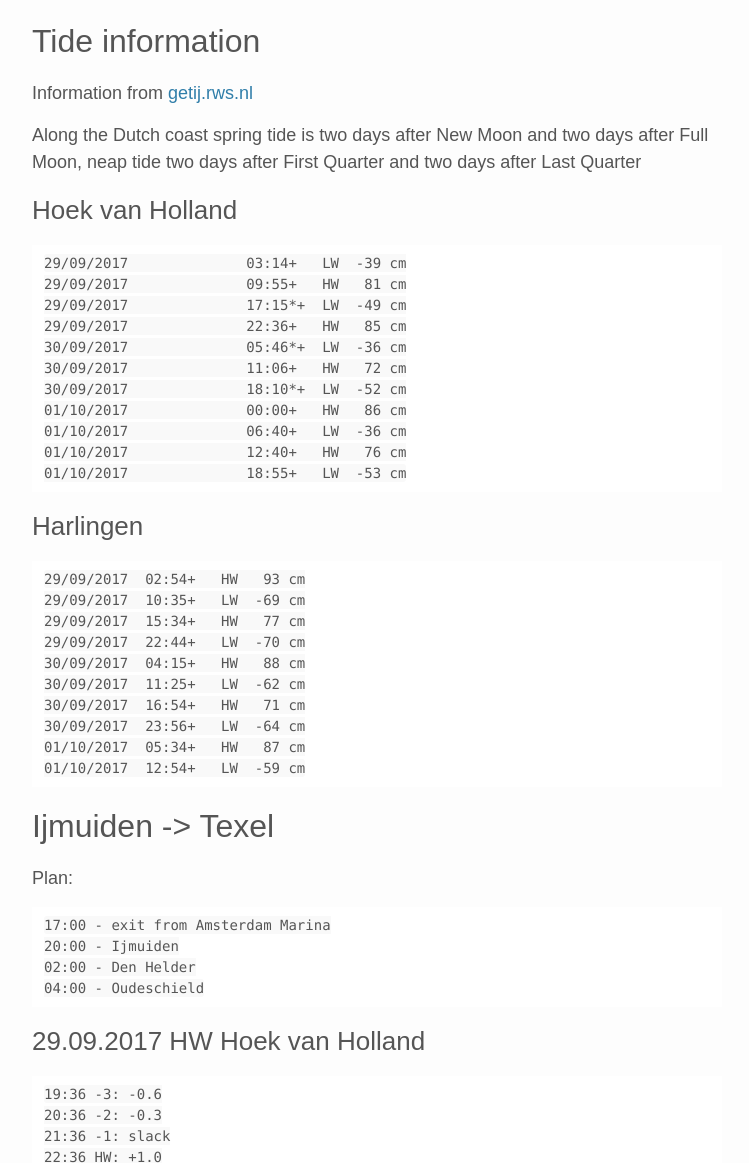
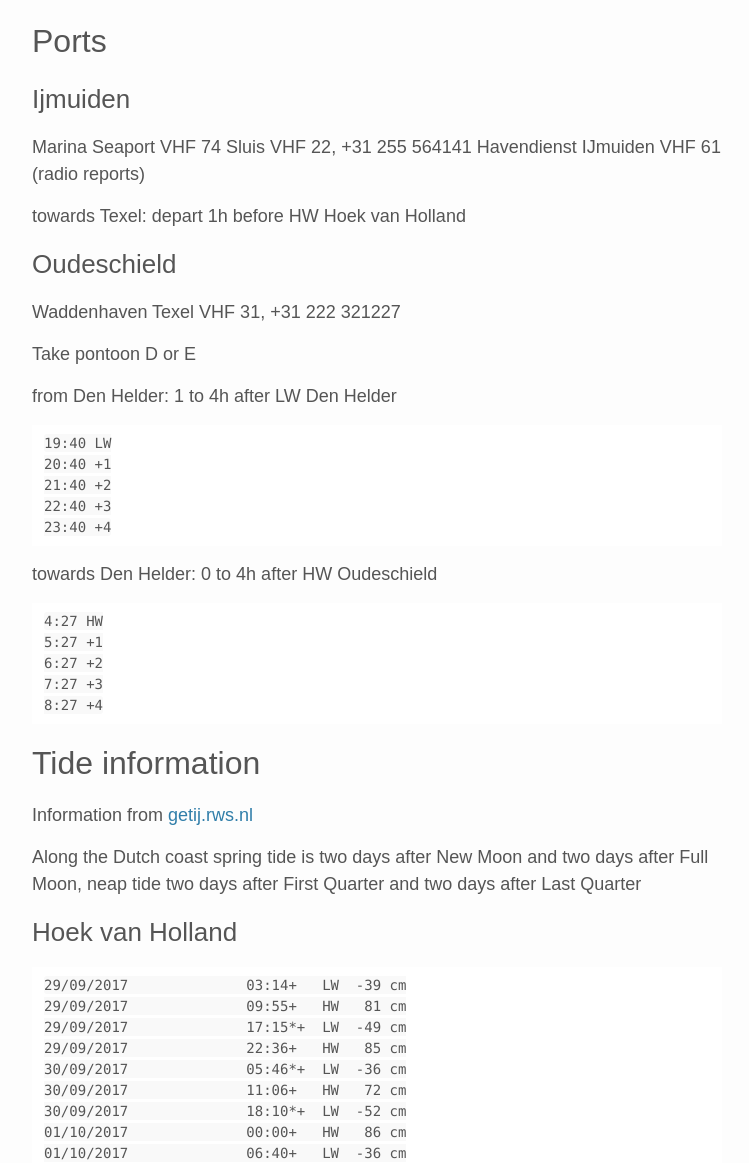
Before and after one commit to xslim/svdeesse.com, a Jekyll site: the page built from _posts/2017-09-27-planning-for-texel-trip.md, in a window 1280 px wide and 1400 px high, scrolled down 499 px. Shown: the part 237-1400 px from the top of the window, without its empty margins (263-1012 px from the left). Built offline with Jekyll 4.4.1, drawn with Linux system fonts in a browser that asks for light colours; comment, search, counter and statistics services are not loaded.

Commit message:
Update 2017-09-27-planning-for-texel-trip.md

````diff
--- a/_posts/2017-09-27-planning-for-texel-trip.md
+++ b/_posts/2017-09-27-planning-for-texel-trip.md
@@ -17,7 +17,37 @@ Den Helder -> Oudeschield: 10nm - 2h
 
 [map.mrt.io](http://map.mrt.io/#center=52.81355,4.96307&zoom=9&path=enc:_bz~Hify\ypAfsDkfBroYctDfaKiOhxHfBjwCpE`xAi@xqBgU|_DofpA{uR_}OgmRkdDinL_|FinLmP`xA}TyY)
 
+## Ports
 
+### Ijmuiden
+Marina Seaport VHF 74
+Sluis VHF 22, +31 255 564141
+Havendienst IJmuiden VHF 61 (radio reports)
+
+towards Texel: depart 1h before HW Hoek van Holland
+
+### Oudeschield
+Waddenhaven Texel VHF 31, +31 222 321227
+
+Take pontoon D or E
+
+from Den Helder: 1 to 4h after LW Den Helder
+```
+19:40 LW
+20:40 +1
+21:40 +2
+22:40 +3
+23:40 +4
+```
+
+towards Den Helder: 0 to 4h after HW Oudeschield
+```
+4:27 HW
+5:27 +1
+6:27 +2
+7:27 +3
+8:27 +4
+```
 
 ## Tide information
 
````
